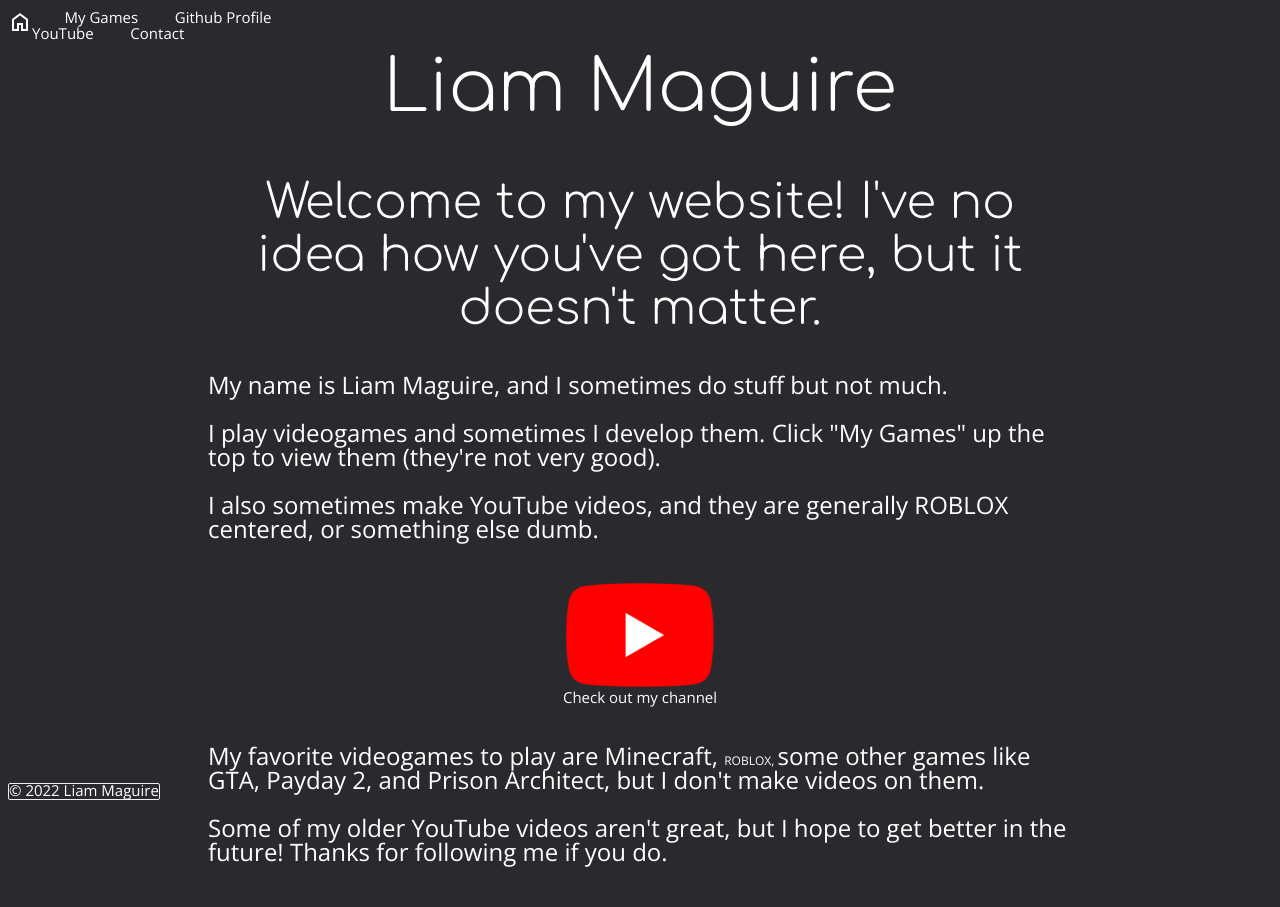
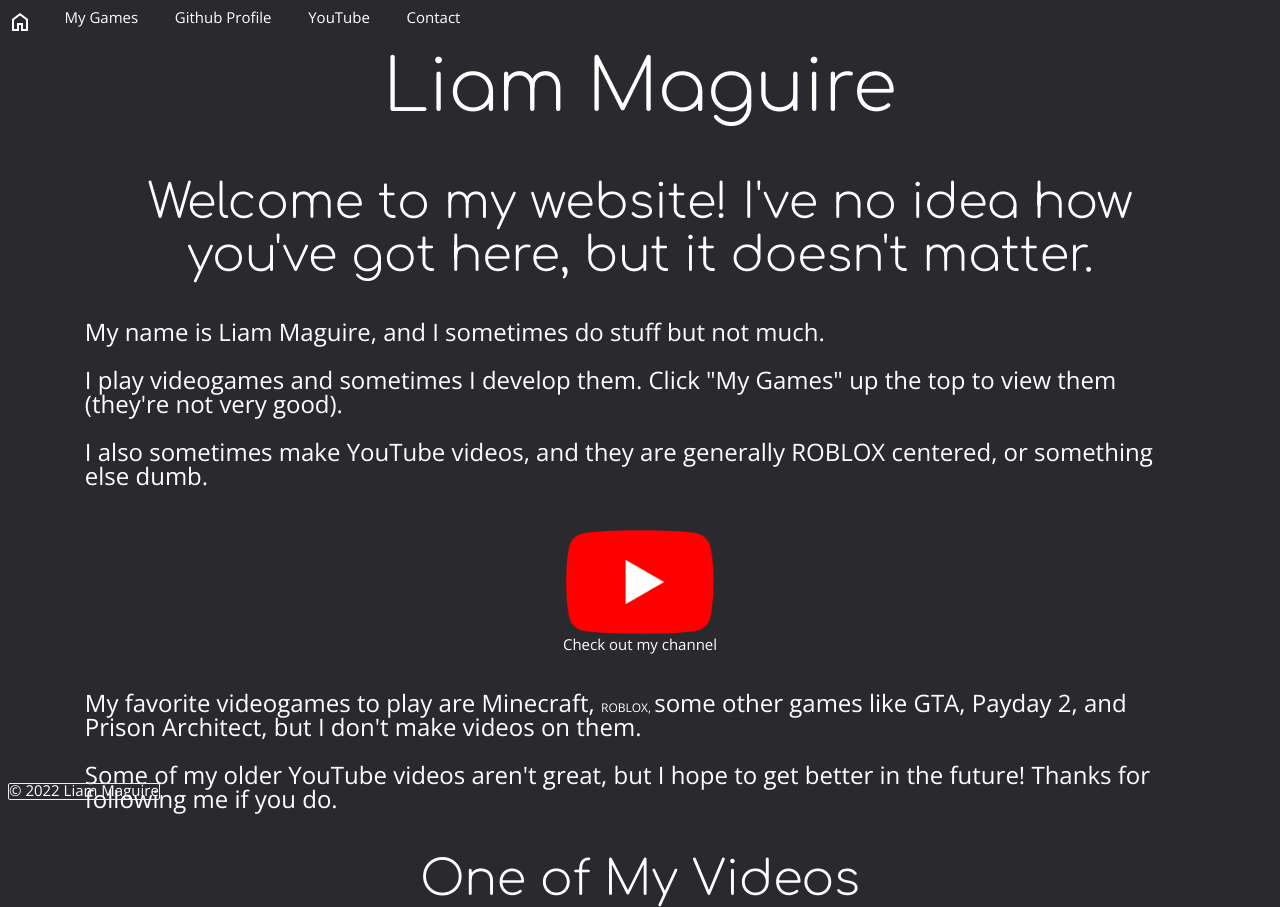
Before and after one commit to LiamTheLiam/liamtheliam.github.io, a PHP site: page /index.html in a window 1280 px wide. Shown: the top 907 px of the page. Run offline with PHP 8.4, Linux system fonts and the light colour scheme; some web fonts are replaced.

Commit message:
Fixed header

```diff
--- a/styles.css
+++ b/styles.css
@@ -38,8 +38,7 @@ a {
 header{
     position: absolute;
     top: 10px;
-    width: 25%;
-    border-radius: 10px;
+    width: 480px;
 }
 
 .media_container{
@@ -52,8 +51,8 @@ header{
     color: lightskyblue;
 }
 .bodytext{
-    margin-left: 200px;
-    margin-right: 200px;
+    margin-left: 6vw;
+    margin-right: 6vw;
 }
 .paragraph_center{
     text-align: center;
```
